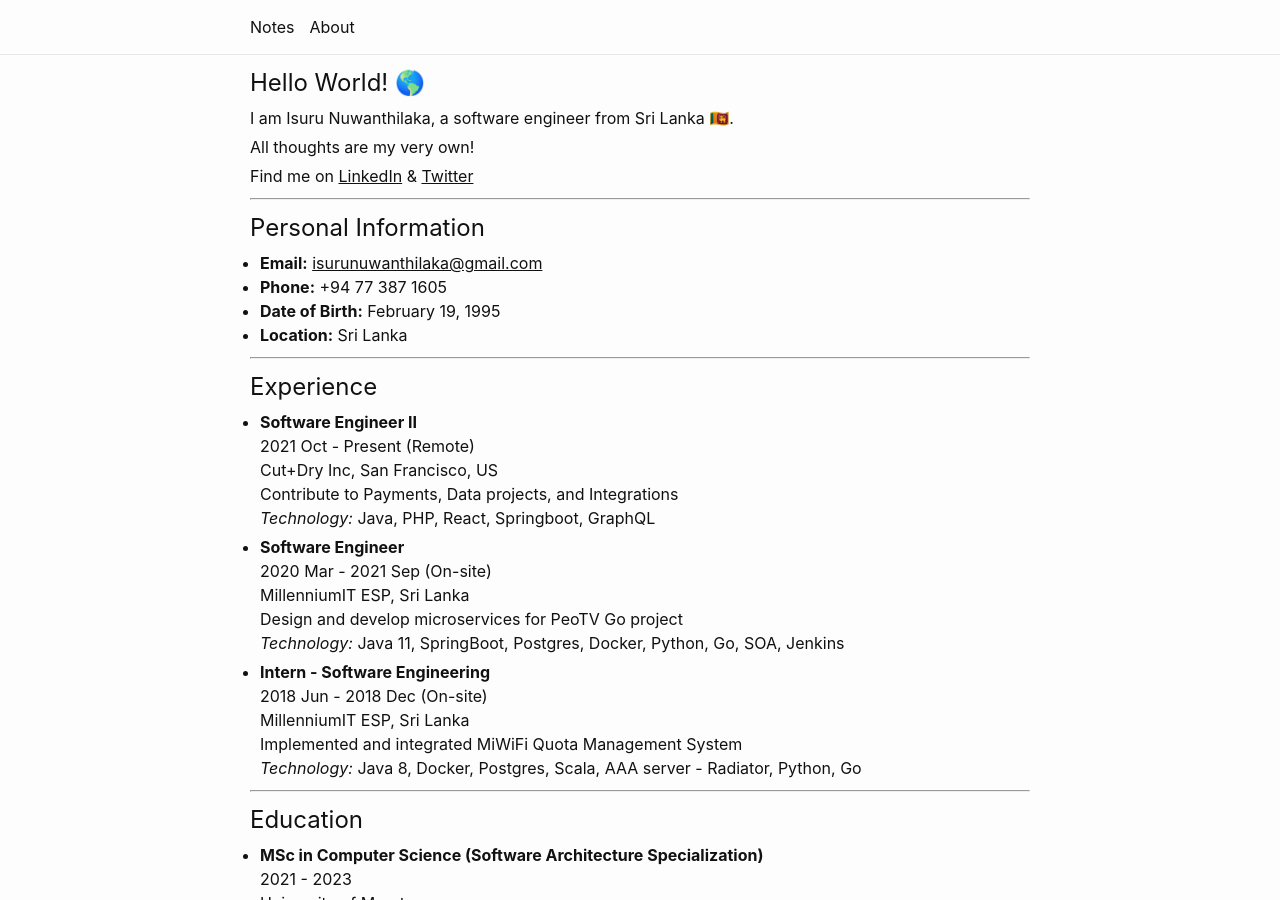
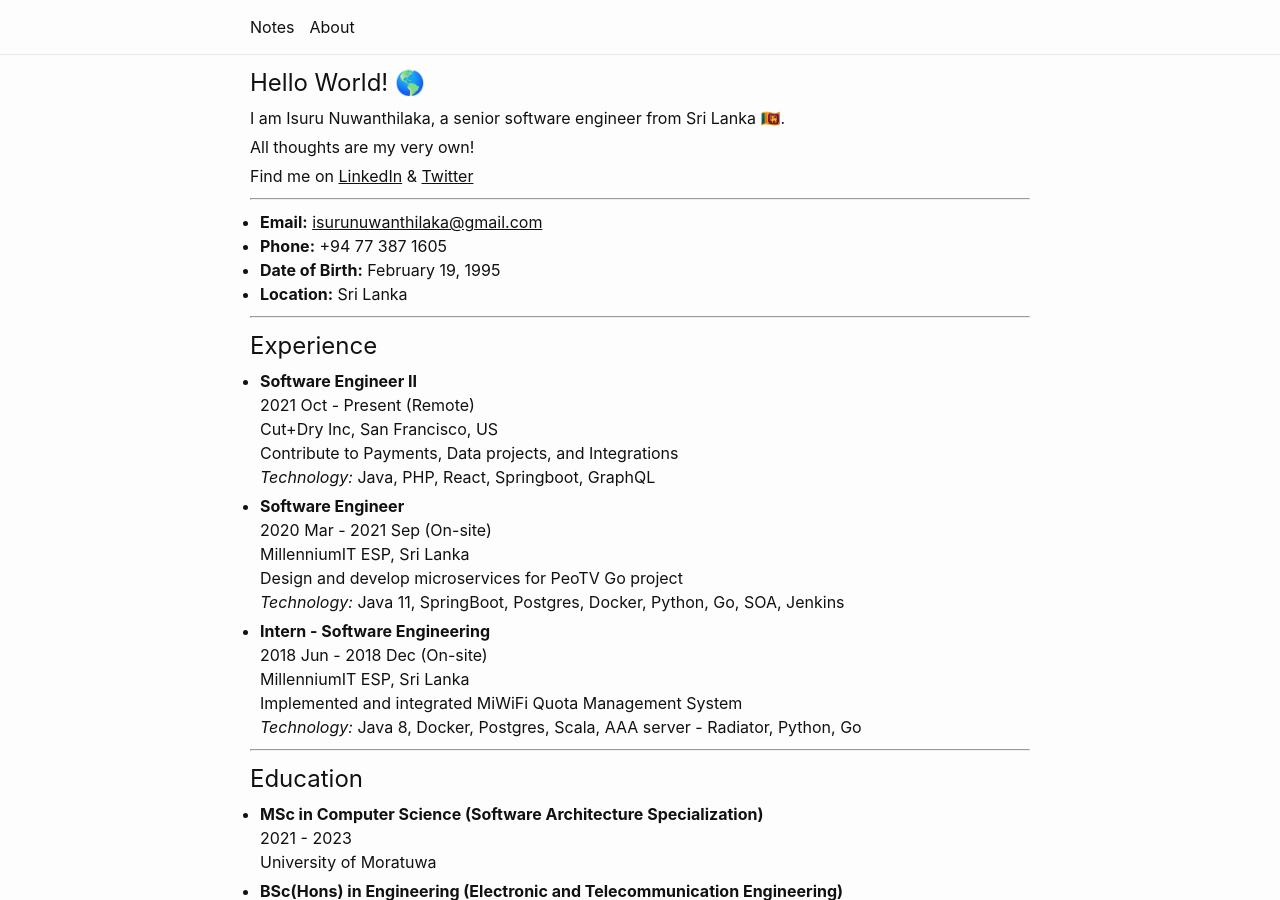
Before and after one commit to isurunuwanthilaka/isurunuwanthilaka.github.io, a Jekyll site: the page built from about.md, in a window 1280 px wide and 900 px high. Built offline with Jekyll 4.4.1, drawn with Linux system fonts in a browser that asks for light colours; nearby versions of some CDN libraries.

```diff
--- a/_config.yml
+++ b/_config.yml
@@ -15,6 +15,7 @@
   social_links:
     github: isurunuwanthilaka
     linkedin: isurunuwanthilaka
+    youtube: isurunuwanthilaka
 
 # Build settings
 markdown: kramdown
--- a/about.md
+++ b/about.md
@@ -6,15 +6,13 @@
 
 ## Hello World! 🌎
 
-I am Isuru Nuwanthilaka, a software engineer from Sri Lanka 🇱🇰.
+I am Isuru Nuwanthilaka, a senior software engineer from Sri Lanka 🇱🇰.
 
 All thoughts are my very own!
 
 Find me on [LinkedIn](https://www.linkedin.com/in/isurunuwanthilaka/) & [Twitter](https://twitter.com/isuuuru)
 
 ---
-
-## Personal Information
 
 - **Email:** [isurunuwanthilaka@gmail.com](mailto:isurunuwanthilaka@gmail.com)
 - **Phone:** +94 77 387 1605
```
Also changed, not shown: assets/img/visualvm.jpg, 6 other files.
